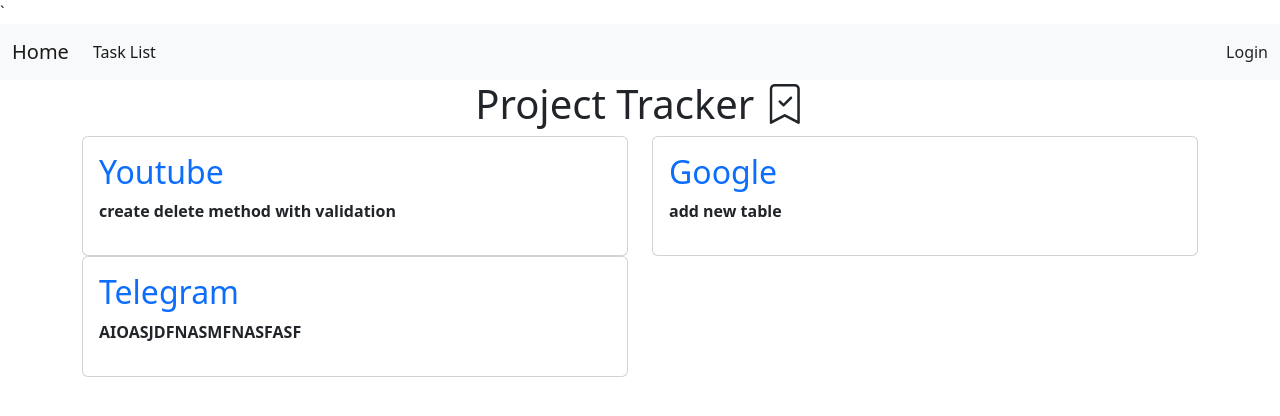
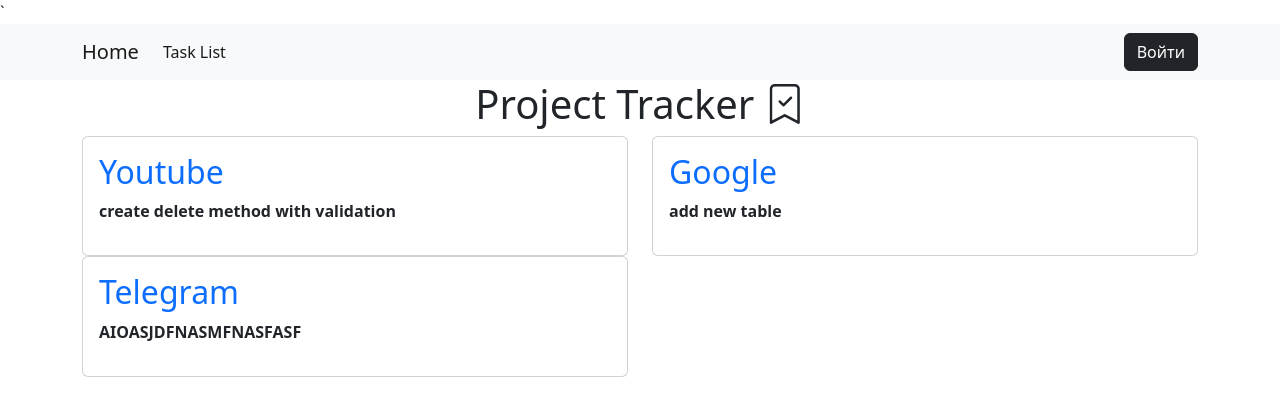
Before and after one commit to Bandeguras/issue-tracker, a Django app: page / in a window 1280 px wide. Shown: the top 416 px of the page. Run offline with Django 4.2, Linux system fonts and the light colour scheme; data comes from the database, SQL or seed files in the repository.

Commit message:
fix mistake

```diff
--- a/source/accounts/templates/login.html
+++ b/source/accounts/templates/login.html
@@ -3,7 +3,7 @@
 {% block content %}
 
     <h1 style="text-align: center">Login</h1>
-    <form action="{% url 'accounts:login' %}" method="post" class="text-center">
+    <form action="" method="post" class="text-center">
         {% csrf_token %}
         {% if has_error %}
             <p class="text-danger">The username or password is not correct. Retype your username and password.</p>
--- a/source/accounts/urls.py
+++ b/source/accounts/urls.py
@@ -1,9 +1,21 @@
 from django.urls import path
+
 from accounts.views import login_view, logout_view
+from django.contrib.auth.views import LoginView, LogoutView
 
 app_name = 'accounts'
+
 urlpatterns = [
-    path('accounts/login', login_view, name='login'),
-    path('accounts/logout', logout_view, name='logout')
+    path('login/', LoginView.as_view(template_name='login.html'), name='login'),
+    path('logout/', LogoutView.as_view(), name='logout')
+]
 
-]
+# from django.urls import path
+# from accounts.views import login_view, logout_view
+#
+# app_name = 'accounts'
+# urlpatterns = [
+#     path('accounts/login', login_view, name='login'),
+#     path('accounts/logout', logout_view, name='logout')
+#
+# ]
--- a/source/webapp/templates/base.html
+++ b/source/webapp/templates/base.html
@@ -14,31 +14,24 @@
 <body>
 
 <nav class="navbar navbar-expand-lg bg-light">
-  <div class="container-fluid">
+    <div class="container">
         <a class="navbar-brand" href="{% url 'webapp:project_index' %}">Home</a>
-    <button class="navbar-toggler" type="button" data-bs-toggle="collapse" data-bs-target="#navbarSupportedContent" aria-controls="navbarSupportedContent" aria-expanded="false" aria-label="Toggle navigation">
+        <button class="navbar-toggler" type="button" data-bs-toggle="collapse" data-bs-target="#navbarNav"
+                aria-controls="navbarNav" aria-expanded="false" aria-label="Toggle navigation">
             <span class="navbar-toggler-icon"></span>
         </button>
-    <div class="collapse navbar-collapse" id="navbarSupportedContent">
-      <ul class="navbar-nav me-auto mb-2 mb-lg-0">
-      {% block nav %}
-      {% endblock %}
+        <div class="collapse navbar-collapse" id="navbarNav">
+            <ul class="navbar-nav">
+                {% block nav %}{% endblock %}
+
             </ul>
+
             {% if request.user.is_authenticated %}
-                  <li class="nav-item d-flex mx-4">
-                        <p>Hi, {{ request.user.username  }}</p>
-                  </li>
-                  <li class="nav-item d-flex">
-                        <p><a class="nav-link active" href="{% url 'accounts:logout' %}">Logout</a></p>
-                  </li>
+                    <p class="ms-auto text-secondary d-inline-block my-0 py-auto" >Hi, {{ request.user.username }}</p>
+                    <a class="btn btn-dark ms-2" href="{% url 'accounts:logout' %}?next={{ request.get_full_path }}">Выйти</a>
             {% else %}
-                  <li class="nav-item d-flex">
-                        <a class="nav-link active" href="{% url 'accounts:login' %}">Login</a>
-                  </li>
+                    <a class="btn btn-dark ms-auto" href="{% url 'accounts:login' %}?next={{ request.get_full_path }}">Войти</a>
             {% endif %}
-
-        {% block search %}
-        {% endblock %}
         </div>
     </div>
 </nav>
```
Lines whose indentation alone changed are shown as unchanged.
